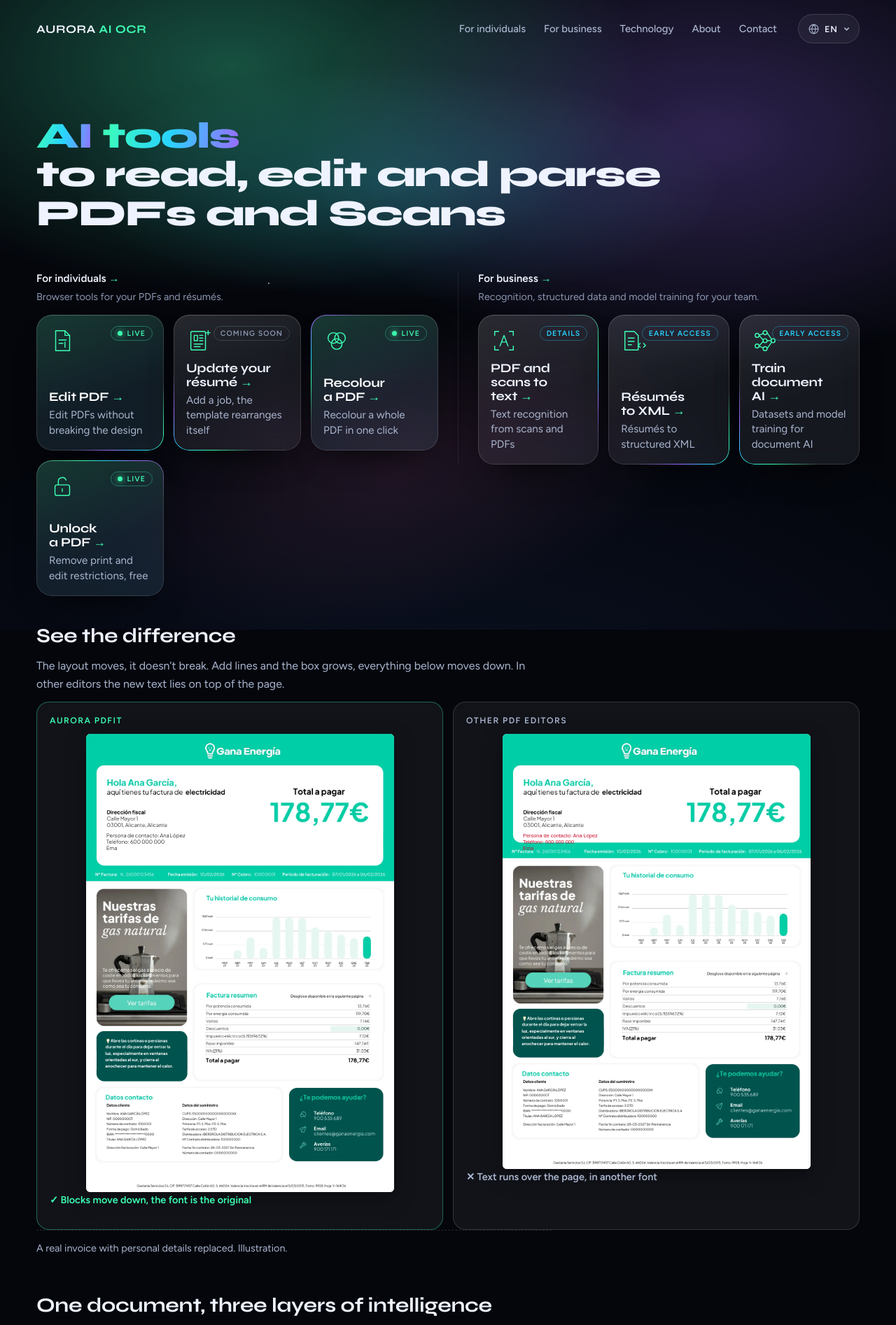
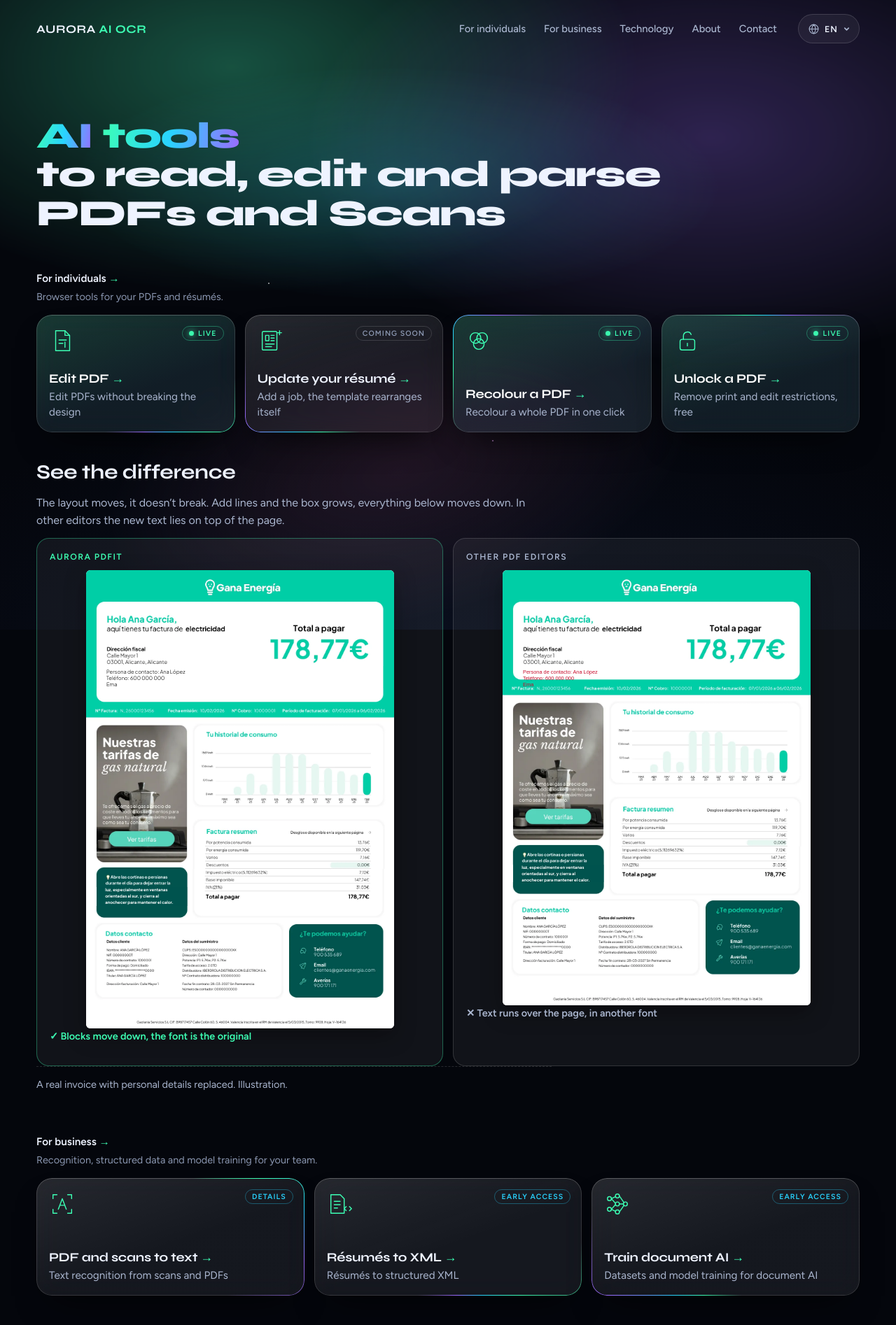
Before and after one commit to Totororik/rora.es, a Jekyll site: the page built from index.html, in a window 1280 px wide. Shown: the top 1894 px of the page at 70% size. Built offline with Jekyll 4.4.1, drawn with Linux system fonts in a browser that asks for light colours.

Commit message:
Главная: «Для людей» — четыре квадрата в строку; «Для бизнеса» — под образцами (хозяин 05.11)

```diff
--- a/aurora.css
+++ b/aurora.css
@@ -92,6 +92,11 @@ h1 .w.hl { color: transparent; -webkit-background-clip: text; background-clip: t
 .group { display: grid; gap: 12px; min-width: 0; }
 .group h2 { margin: 0; font: 600 .95rem var(--body); color: var(--ink-soft); }
 .g-biz { position: relative; padding-left: 28px; border-left: 1px solid rgba(255,255,255,.08); }
+/* 05.11 хозяин: «Для людей» — четыре квадрата в одну строку; «Для бизнеса» — своей секцией под образцами */
+.groups.odna { grid-template-columns: 1fr; }
+.groups.odna .g-biz { padding-left: 0; border-left: 0; }
+.g-people .tiles { grid-template-columns: repeat(4, minmax(0, 1fr)); }
+.products-biz { margin-top: 8px; }
 .tiles { display: grid; grid-template-columns: repeat(3, minmax(0, 1fr)); grid-auto-rows: 1fr; gap: 14px; perspective: 900px; }
 .api { justify-self: start; font-weight: 600; color: var(--teal); text-decoration: none; padding: 4px 0; }
 .api span { display: inline-block; transition: transform .3s cubic-bezier(.16, 1, .3, 1); }
@@ -145,10 +150,11 @@ footer a:hover { color: var(--ink); }
 @media (max-width: 1100px) {
   .groups { grid-template-columns: 1fr; }
   .g-biz { padding-left: 0; border-left: 0; }
+  .g-people .tiles { grid-template-columns: repeat(2, minmax(0, 1fr)); }
 }
 /* phone: squares become compact rows so several fit on the first screen */
 @media (max-width: 720px) {
-  .tiles, .g-biz .tiles { grid-template-columns: 1fr; grid-auto-rows: auto; gap: 10px; }
+  .tiles, .g-biz .tiles, .g-people .tiles { grid-template-columns: 1fr; grid-auto-rows: auto; gap: 10px; }
   .tile { min-height: 0; flex-direction: row; align-items: flex-start; gap: 14px; padding: 14px 16px; border-radius: 18px; }
   .ico { width: 30px; height: 30px; margin-top: 2px; }
   .txt { margin-top: 0; padding-right: 88px; }
--- a/index.html
+++ b/index.html
@@ -11,7 +11,7 @@ description: "AURORA AI OCR builds document tools and technology. For individual
     </section>
 
     <section class="products" aria-label="Products">
-      <div class="groups">
+      <div class="groups odna">
         <div class="group g-people">
           <h2><a href="/individuals/">For individuals <span class="go" aria-hidden="true">→</span></a></h2>
           <p class="sub">Browser tools for your PDFs and résumés.</p>
@@ -22,6 +22,17 @@ description: "AURORA AI OCR builds document tools and technology. For individual
 {% include tile.html id="unlock" n=3 %}
           </div>
         </div>
+      </div>
+    </section>
+
+    <section class="sec">
+      <h2>See the difference</h2>
+      <p class="sec-lede">The layout moves, it doesn’t break. Add lines and the box grows, everything below moves down. In other editors the new text lies on top of the page.</p>
+{% include demo.html %}
+    </section>
+
+    <section class="products products-biz" aria-label="For business">
+      <div class="groups odna">
         <div class="group g-biz">
           <h2><a href="/business/">For business <span class="go" aria-hidden="true">→</span></a></h2>
           <p class="sub">Recognition, structured data and model training for your team.</p>
@@ -32,12 +43,6 @@ description: "AURORA AI OCR builds document tools and technology. For individual
           </div>
         </div>
       </div>
-    </section>
-
-    <section class="sec">
-      <h2>See the difference</h2>
-      <p class="sec-lede">The layout moves, it doesn’t break. Add lines and the box grows, everything below moves down. In other editors the new text lies on top of the page.</p>
-{% include demo.html %}
     </section>
 
     <section class="sec">
```
Also changed, not shown: es/index.html (+12 -7 lines).
